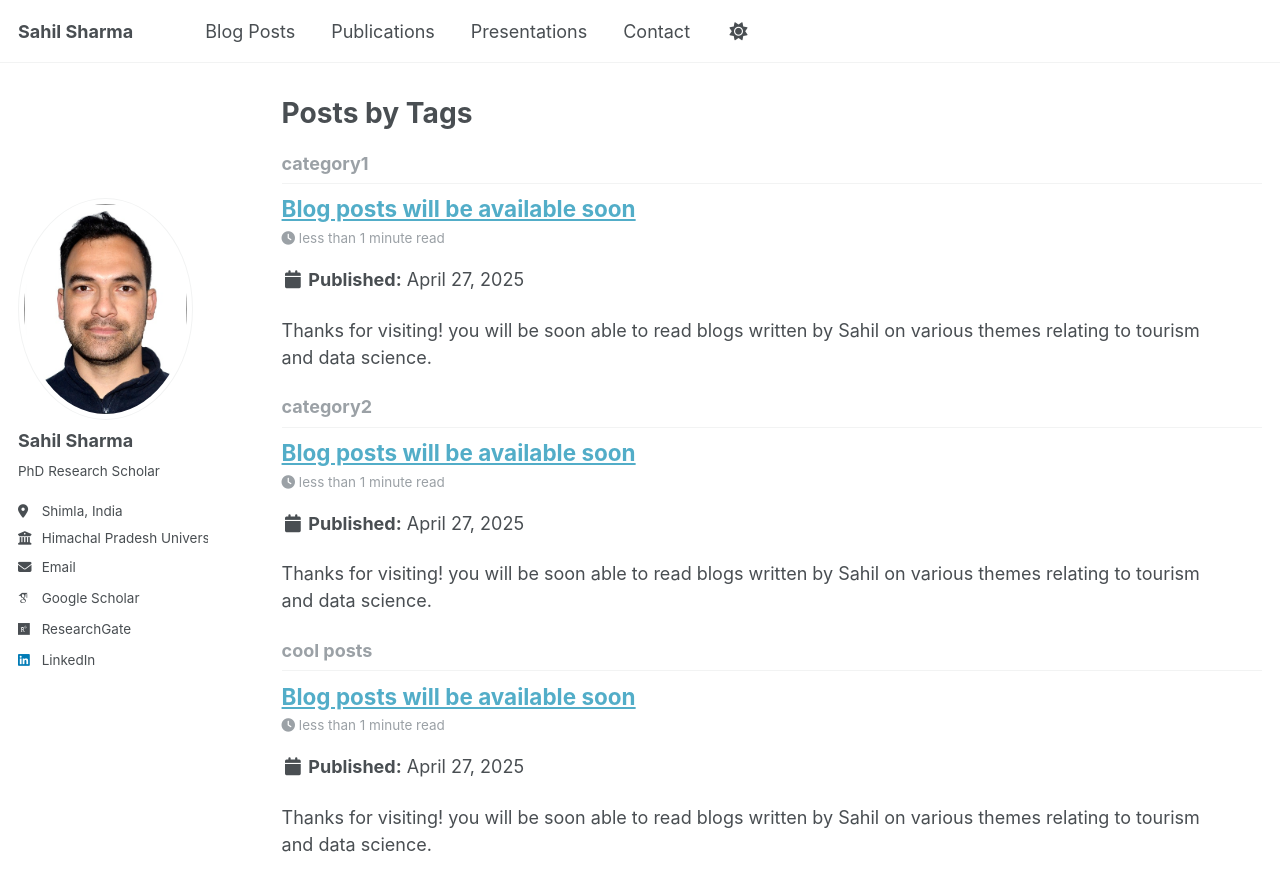
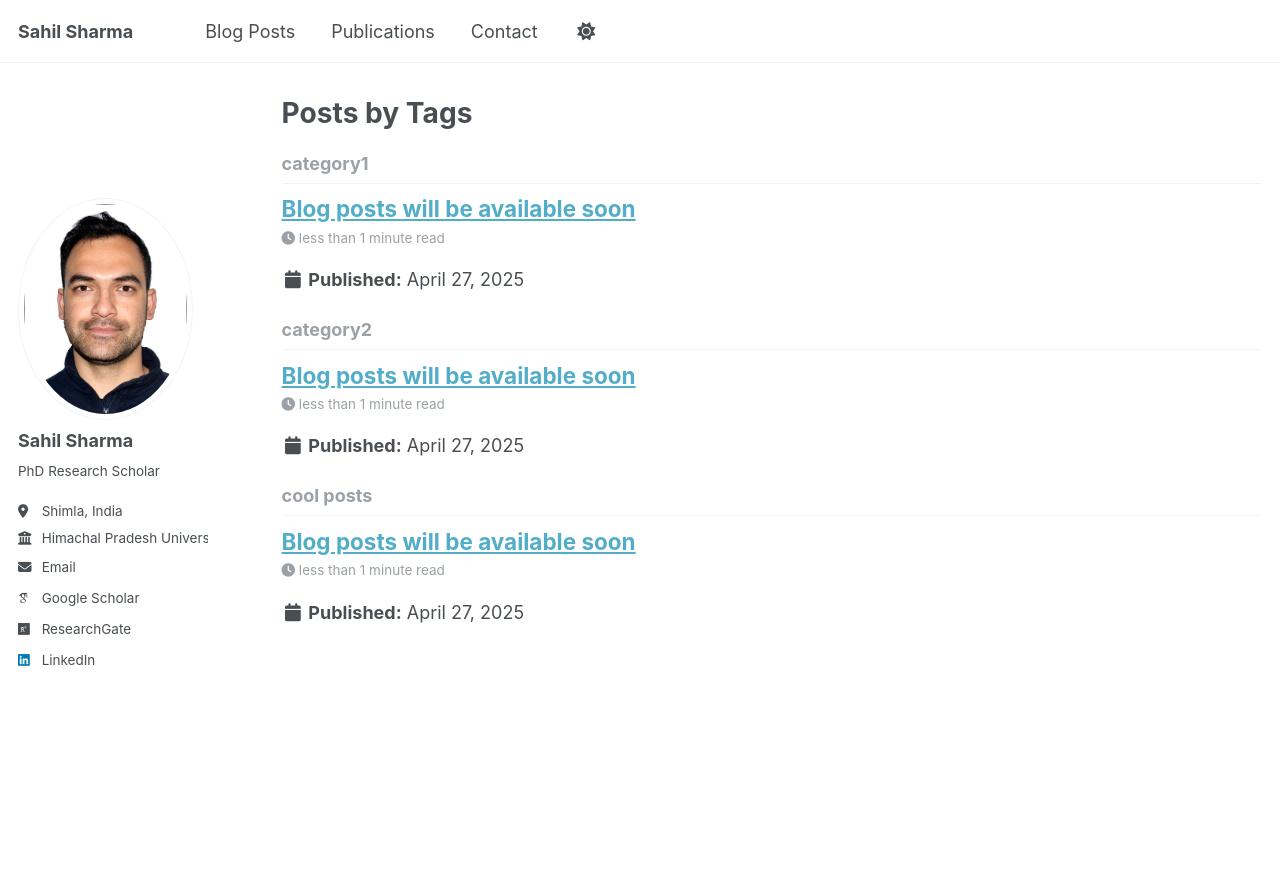
Before and after one commit to sahil-datascience/sahil-datascience.github.io, a Jekyll site: the page built from _pages/tag-archive.html, in a window 1280 px wide and 900 px high. Shown: the top 891 px of the window. Built offline with Jekyll 4.4.1, drawn with Linux system fonts in a browser that asks for light colours; some web fonts are replaced.

Commit message:
feat: Refine publications display and navigation
- Remove 'Presentations' from navigation.
- Rename 'Conference Papers/Presentations' to 'Conference Papers' in _config.yml.
- Hide abstracts and citation/download links on the main publications list.

```diff
--- a/_config.yml
+++ b/_config.yml
@@ -60,7 +60,7 @@
   book_chapters:
     title: 'Book Chapters'
   conferences:
-    title: 'Conference Papers/Presentations'
+    title: 'Conference Papers'
 
 # Site Settings
 teaser                   :  # filename of teaser fallback teaser image placed in /images/, .e.g. "500x300.png"
--- a/_data/navigation.yml
+++ b/_data/navigation.yml
@@ -15,8 +15,8 @@
   - title: "Publications"
     url: /publications/
 
-  - title: "Presentations"
-    url: /presentations/
+  #- title: "Presentations"
+  #  url: /presentations/
 
   #- title: "Talks"
   #  url: /talks/
--- a/_includes/archive-single.html
+++ b/_includes/archive-single.html
@@ -46,33 +46,9 @@
          <p class="page__date"><strong><i class="fa fa-fw fa-calendar" aria-hidden="true"></i> {{ site.data.ui-text[site.locale].date_label | default: "Published:" }}</strong> <time datetime="{{ post.date | default: "1900-01-01" | date_to_xmlschema }}">{{ post.date | default: "1900-01-01" | date: "%B %d, %Y" }}</time></p>
         {% endif %}
 
-    {% if post.excerpt and site.read_more != 'enabled' %}
-    <p class="archive__item-excerpt" itemprop="description">{{ post.excerpt | markdownify }}</p>
-    {% elsif post.excerpt and site.read_more == 'enabled' %}
-    <p class="archive__item-excerpt" itemprop="description"><p>{{ post.excerpt | markdownify | remove: '<p>' | remove: '</p>' }}<strong><a href="{{ base_path }}{{ post.url }}" rel="permalink"> Read more</a></strong></p></p>
-    {% endif %}
 
-    {% if post.citation and post.paperurl %}
-      <p>Recommended citation: {{ post.citation }}<br /><a href="{{ post.paperurl }}">Download Paper</a>{% if post.googlescholarurl %} | <a href="{{ post.googlescholarurl }}">View on Google Scholar</a>{% endif %}</p>
-    {% elsif post.citation and post.slidesurl and post.bibtexurl %}
-      <p>Recommended citation: {{ post.citation }}<br /><a href="{{ post.slidesurl }}">Download Slides</a> | <a href="{{ post.bibtexurl}}">Download Bibtex</a></p>
-    {% elsif post.citation and post.slidesurl %}
-      <p>Recommended citation: {{ post.citation }}<br /><a href="{{ post.slidesurl }}">Download Slides</a></p>
-    {% elsif post.citation and post.bibtexurl %}
-      <p>Recommended citation: {{ post.citation }}<br /><a href="{{ post.bibtexurl }}">Download Bibtex</a></p>
-    {% elsif post.citation %}
-      <p>Recommended citation: {{ post.citation }}</p>
-    {% elsif post.paperurl and post.bibtexurl %}
-      <p><a href=" {{ post.paperurl }} ">Download Paper</a> | <a href="{{ post.bibtexurl }}">Download Bibtex</a></p>
-    {% elsif post.paperurl %}
-      <p><a href=" {{ post.paperurl }} ">Download Paper</a></p>
-    {% elsif post.slidesurl and post.bibtexurl %}
-      <p><a href="{{ post.slidesurl }}">Download Slides</a> | <a href="{{ post.bibtexurl }}">Download Bibtex</a></p>
-    {% elsif post.slidesurl %}
-      <p><a href="{{ post.slidesurl }}">Download Slides</a></p>
-    {% elsif post.bibtexurl %}
-      <p><a href="{{ post.bibtexurl }}">Download Bibtex</a></p>
-    {% endif %}
+
+
 
   </article>
 </div>
```
